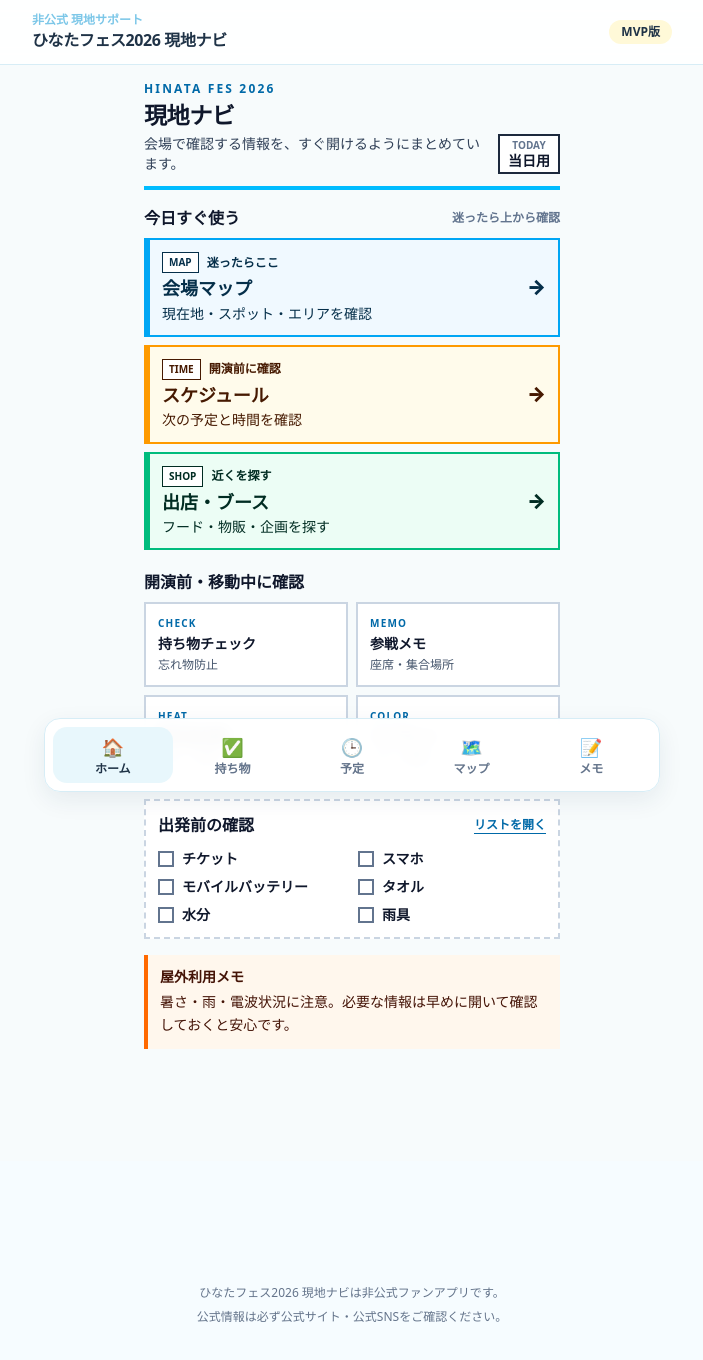
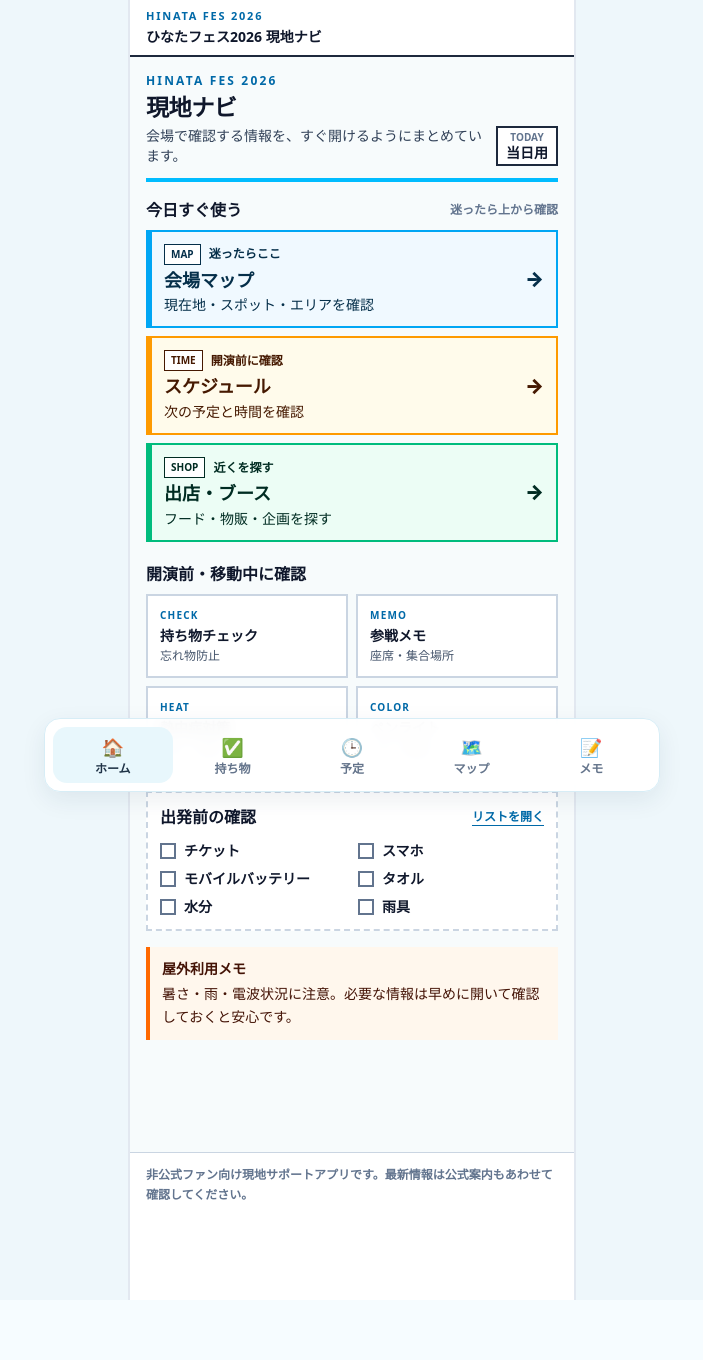
Before and after one commit to masashikuwahara/hinatafes-navi, a Nuxt app: page / in a window 1280 px wide. Shown: the top 1360 px of the page, without its empty margins (288-991 px from the left). After the commit the page ends 1300 px from the top, so only its background shows below. Built offline with nearby package versions, Linux system fonts and the light colour scheme.

Commit message:
UI修正

```diff
--- a/app/layouts/default.vue
+++ b/app/layouts/default.vue
@@ -1,12 +1,48 @@
 <template>
-  <div class="min-h-screen bg-hinata-sky-pale text-hinata-text">
-    <AppHeader />
+  <div class="min-h-screen bg-[#eef7fb] text-slate-900">
+    <a
+      href="#main-content"
+      class="sr-only focus:not-sr-only focus:fixed focus:left-3 focus:top-3 focus:z-[1000] focus:border-2 focus:border-slate-900 focus:bg-white focus:px-3 focus:py-2 focus:text-sm focus:font-black"
+    >
+      本文へ移動
+    </a>
 
-    <main class="app-page">
-      <slot />
-    </main>
+    <div class="mx-auto min-h-screen max-w-md border-x-2 border-slate-200 bg-[#f7fbfc]">
+      <div class="border-b-2 border-slate-800 bg-white px-4 py-2">
+        <p class="text-[11px] font-black tracking-[0.16em] text-sky-700">
+          HINATA FES 2026
+        </p>
+        <p class="mt-0.5 text-sm font-black text-slate-900">
+          ひなたフェス2026 現地ナビ
+        </p>
+      </div>
 
-    <AppFooter />
-    <BottomNav />
+      <main
+        id="main-content"
+        class="min-h-[calc(100vh-9rem)]"
+      >
+        <slot />
+      </main>
+
+      <div class="border-t border-slate-300 bg-white px-4 py-3 pb-24">
+        <p class="text-xs font-bold leading-relaxed text-slate-500">
+          非公式ファン向け現地サポートアプリです。最新情報は公式案内もあわせて確認してください。
+        </p>
+      </div>
+
+      <BottomNav />
+    </div>
   </div>
 </template>
+
+<style scoped>
+div {
+  font-family:
+    'Noto Sans JP',
+    'BIZ UDPGothic',
+    system-ui,
+    -apple-system,
+    BlinkMacSystemFont,
+    sans-serif;
+}
+</style>
```
